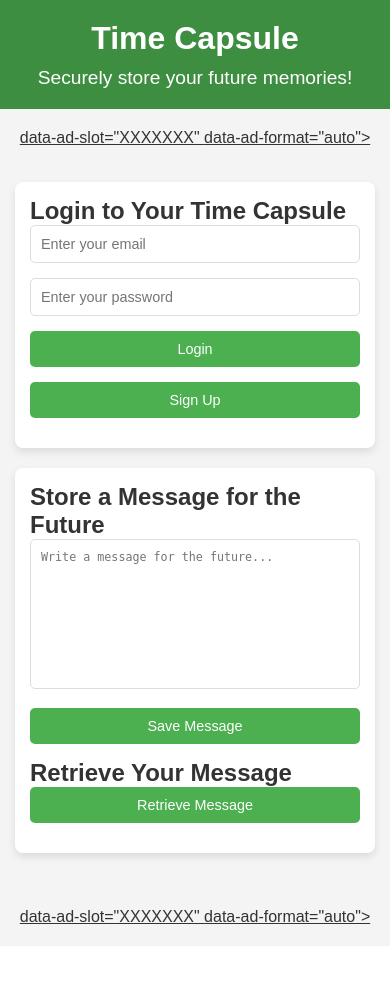
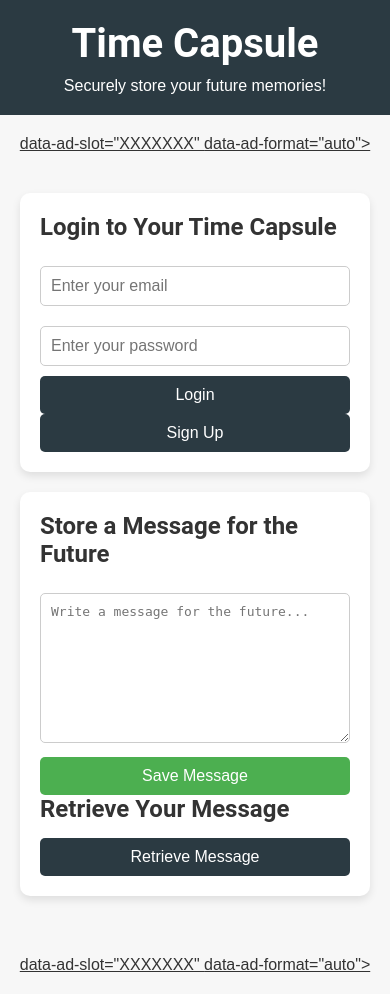
Before and after one commit to Alfievarghese/Time-capsule, a PHP site: page / in a window 390 px wide. Before the commit the page ends 924 px from the top, so only its background shows below. Run offline with PHP 8.4, Linux system fonts and the light colour scheme; some libraries are stand-ins or nearby versions.

Commit message:
Update styles.css

```diff
--- a/styles.css
+++ b/styles.css
@@ -1,4 +1,4 @@
-/* General Styles */
+/* Basic resets and box model */
 * {
   margin: 0;
   padding: 0;
@@ -7,104 +7,129 @@
 
 body {
   font-family: 'Arial', sans-serif;
-  background-color: #f4f4f4;
+  background-color: #f7f7f7;
   color: #333;
-  margin: 0;
-  padding: 0;
+}
+
+h1, h2 {
+  font-family: 'Roboto', sans-serif;
 }
 
 header {
-  background-color: #3e8e41;
-  color: white;
+  background-color: #2b3a42;
+  color: #fff;
   text-align: center;
-  padding: 20px;
+  padding: 20px 0;
 }
 
-h1 {
-  font-size: 2.5em;
+header h1 {
+  font-size: 3em;
   margin-bottom: 10px;
 }
 
-p {
+header p {
   font-size: 1.2em;
+  margin-top: 0;
 }
 
-/* Container Styles */
+/* Ad container styles */
+.ads-container {
+  margin: 20px 0;
+  text-align: center;
+}
+
+/* Main container layout */
 .container {
-  padding: 20px;
+  display: flex;
+  justify-content: space-around;
+  align-items: flex-start;
+  padding: 40px 10%;
 }
 
 .login-container,
 .message-container {
-  background-color: white;
-  border-radius: 8px;
+  background-color: #fff;
+  border-radius: 10px;
+  box-shadow: 0 4px 8px rgba(0, 0, 0, 0.1);
   padding: 20px;
-  box-shadow: 0 4px 8px rgba(0, 0, 0, 0.1);
-  margin-bottom: 20px;
+  width: 45%;
 }
 
-input,
-button,
+h2 {
+  margin-bottom: 15px;
+  font-size: 1.5em;
+}
+
+input[type="email"],
+input[type="password"],
 textarea {
   width: 100%;
   padding: 10px;
+  margin: 10px 0;
+  border: 1px solid #ccc;
+  border-radius: 5px;
   font-size: 1em;
-  margin-bottom: 15px;
-  border-radius: 5px;
-  border: 1px solid #ddd;
 }
 
 button {
-  background-color: #4CAF50;
+  background-color: #2b3a42;
   color: white;
+  border: none;
+  padding: 10px 20px;
+  font-size: 1.1em;
+  border-radius: 5px;
   cursor: pointer;
-  border: none;
+  width: 100%;
   transition: background-color 0.3s ease;
 }
 
 button:hover {
+  background-color: #1f2a30;
+}
+
+/* Style the save message button */
+#saveMessageBtn {
+  background-color: #4CAF50;
+}
+
+#saveMessageBtn:hover {
   background-color: #45a049;
 }
 
+/* Styling for text area */
 textarea {
   height: 150px;
-  resize: none;
+  font-size: 1.1em;
 }
 
-button:disabled {
-  background-color: #ccc;
-  cursor: not-allowed;
-}
-
-/* AdSense */
-.ads-container {
-  text-align: center;
-  margin: 20px 0;
-}
-
-.adsbygoogle {
-  display: block;
-  margin: 10px auto;
-}
-
-/* Responsive Design */
+/* Responsive styling */
 @media (max-width: 768px) {
-  h1 {
-    font-size: 2em;
-  }
-
   .container {
-    padding: 15px;
+    flex-direction: column;
+    padding: 20px;
   }
 
   .login-container,
   .message-container {
-    padding: 15px;
+    width: 100%;
+    margin-bottom: 20px;
   }
 
-  button,
-  input,
+  header h1 {
+    font-size: 2.5em;
+  }
+
+  header p {
+    font-size: 1em;
+  }
+
+  button {
+    font-size: 1em;
+  }
+
+  input[type="email"],
+  input[type="password"],
   textarea {
-    font-size: 0.9em;
+    font-size: 1em;
   }
 }
```
